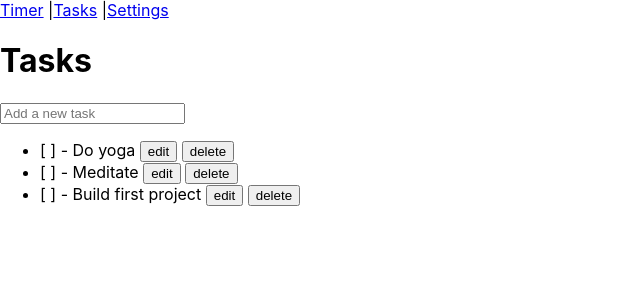
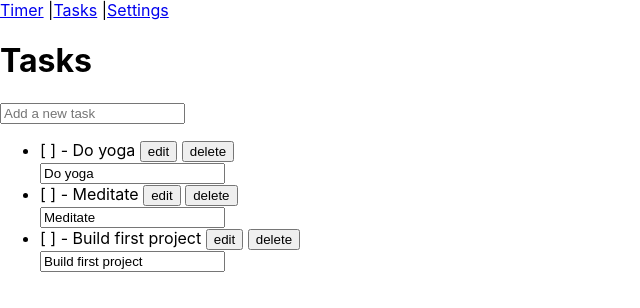
Before and after one commit to ctln12/react-timed-task-tracker, a React (Create React App) app: page /tasks in a window 1280 px wide. Shown: the top 308 px of the page, without its empty margins (0-640 px from the left). Built offline with nearby package versions, Linux system fonts and the light colour scheme.

Commit message:
Implement edit a task feature

```diff
--- a/src/App.js
+++ b/src/App.js
@@ -43,6 +43,7 @@ class App extends Component {
     this.saveSettings = this.saveSettings.bind(this);
     this.changeNewTask = this.changeNewTask.bind(this);
     this.addTask = this.addTask.bind(this);
+    this.editTask = this.editTask.bind(this);
   }
 
   changeSettings(option) {
@@ -78,6 +79,14 @@ class App extends Component {
     this.changeNewTask('');
   }
 
+  editTask(task_id, newTaskName) {
+    const updatedTasks = this.state.tasks.map(task => task.id === task_id ? {...task, name: newTaskName} : task);
+    this.setState(prevState => ({
+      ...prevState,
+      tasks: updatedTasks
+    }))
+  }
+
   render() {
     const { tasks, settings, newTaskName } = this.state;
     const nextTask = tasks.find(task => !task.completed);
@@ -96,7 +105,7 @@ class App extends Component {
         </nav>
         <Switch>
           <Route exact path='/' render={() => <Timer nextTaskName={nextTaskName} nextTaskNbFocus={nextTaskNbFocus} duration={duration} />} />
-          <Route exact path='/tasks' render={() => <TaskList tasks={tasks} newTaskName={newTaskName} changeNewTask={this.changeNewTask} addTask={this.addTask} />} />
+          <Route exact path='/tasks' render={() => <TaskList tasks={tasks} newTaskName={newTaskName} changeNewTask={this.changeNewTask} addTask={this.addTask} editTask={this.editTask} />} />
           <Route exact path='/settings' render={() => <Settings settings={settings} changeSettings={this.changeSettings} saveSettings={this.saveSettings} />} />
         </Switch>
       </div>
--- a/src/components/Task.js
+++ b/src/components/Task.js
@@ -1,10 +1,14 @@
 import React from 'react';
+import TaskEditForm from './TaskEditForm';
 
-const Task = ({ task }) => {
+const Task = ({ task, editTask }) => {
   return (
-    <li className='Task'>
-      {task.completed ? '[x]' : '[ ]'} - {task.name} <button>edit</button> <button>delete</button>
-    </li>
+    <>
+      <li className='Task' key={task.id}>
+        {task.completed ? '[x]' : '[ ]'} - {task.name} <button>edit</button> <button>delete</button>
+      </li>
+      <TaskEditForm task={task} editTask={editTask} />
+    </>
   );
 }
 
--- /dev/null
+++ b/src/components/TaskEditForm.js
@@ -0,0 +1,23 @@
+import React from 'react';
+import useInputState from "../hooks/useInputState";
+
+const TaskEditForm = ({ task, editTask }) => {
+  const [taskName, handleChange] = useInputState(task.name);
+
+  const handleSubmit = (e) => {
+    editTask(task.id, taskName);
+    e.preventDefault();
+  }
+
+  return (
+    <form className='TaskForm' onSubmit={handleSubmit}>
+      <input
+        type='text'
+        value={taskName}
+        onChange={handleChange}
+      />
+    </form>
+  );
+}
+
+export default TaskEditForm;
--- a/src/components/TaskList.js
+++ b/src/components/TaskList.js
@@ -2,8 +2,8 @@ import React from 'react';
 import TaskNewForm from './TaskNewForm';
 import Task from './Task';
 
-const TaskList = ({ tasks, newTaskName, changeNewTask, addTask }) => {
-  const taskList = tasks.map(task => (<Task key={task.id} task={task}/>));
+const TaskList = ({ tasks, newTaskName, changeNewTask, addTask, editTask }) => {
+  const taskList = tasks.map(task => (<Task key={task.id} task={task} editTask={editTask} />));
 
   return (
     <div className='TaskList'>
```
